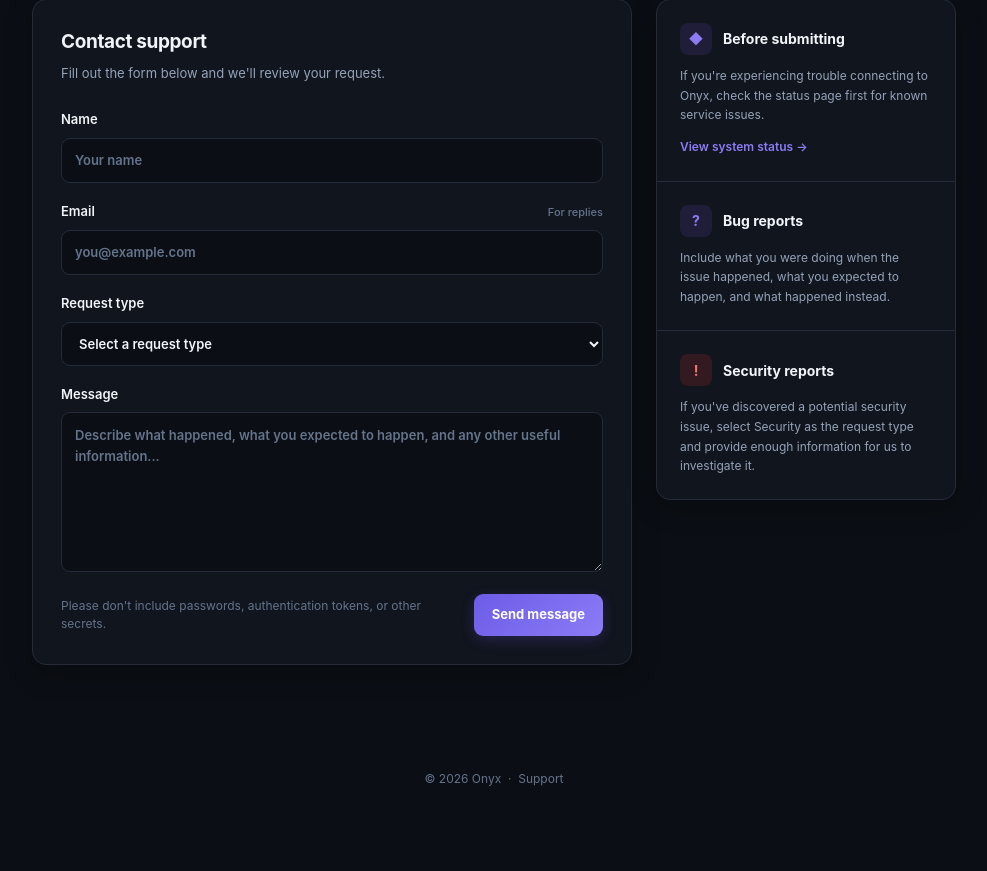
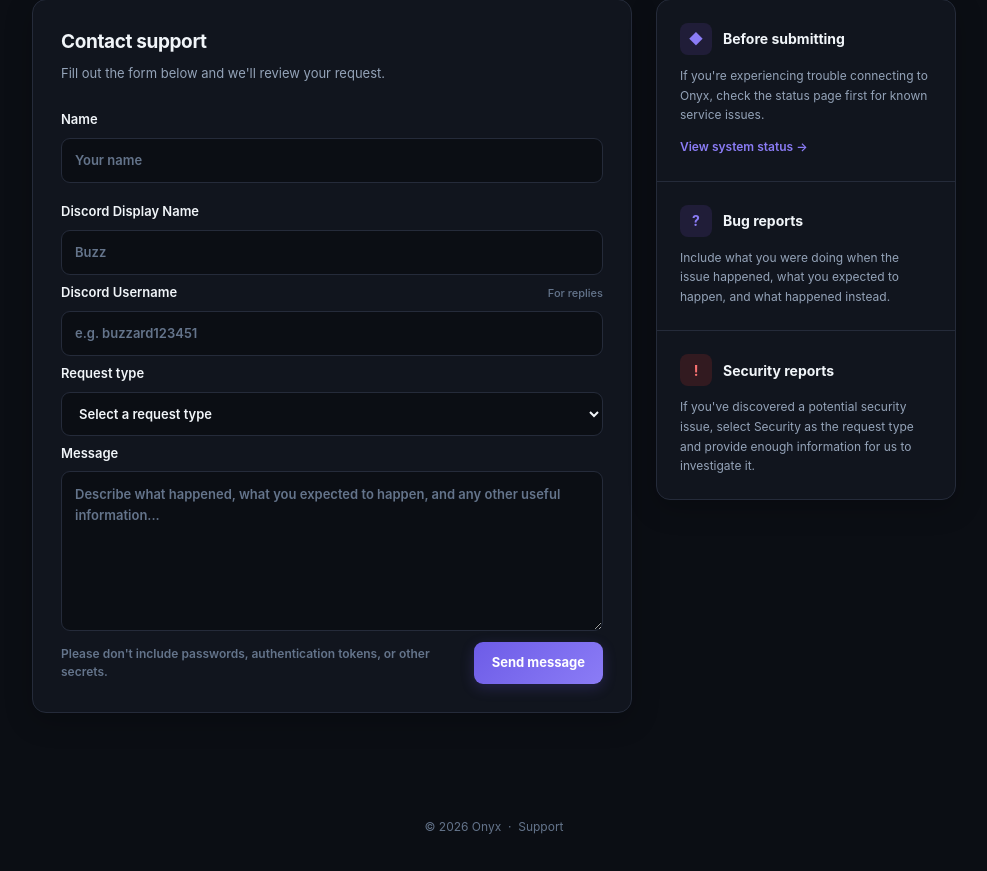
Before and after one commit to BloxPanel/OnyxStatus, a Flask app: page /contact in a window 1280 px wide. Shown: the part 306-1177 px from the top of the page, without its empty margins (146-1133 px from the left). Before the commit the page ends 1092 px from the top, so only its background shows below. Run offline with Flask 3, Linux system fonts and the light colour scheme; data that the repository does not hold is empty.

Commit message:
Add Discord display name and username fields to contact form

```diff
--- a/templates/contact.html
+++ b/templates/contact.html
@@ -717,23 +717,41 @@
 
             <label>
 
-              <span class="field-label">
+              <label>
 
-                Email
+            <span class="field-label">
+                Discord Display Name
+            </span>
+
+            <input
+                type="text"
+                name="discord_display_name"
+                placeholder="Buzz"
+                autocomplete="off"
+                required
+            >
+
+            </label>
+
+            <label>
+
+            <span class="field-label">
+
+                Discord Username
 
                 <span class="optional">
-                  For replies
+                For replies
                 </span>
 
-              </span>
+            </span>
 
-              <input
-                type="email"
-                name="email"
-                placeholder="you@example.com"
-                autocomplete="email"
+            <input
+                type="text"
+                name="discord_username"
+                placeholder="e.g. buzzard123451"
+                autocomplete="off"
                 required
-              >
+            >
 
             </label>
 
```
